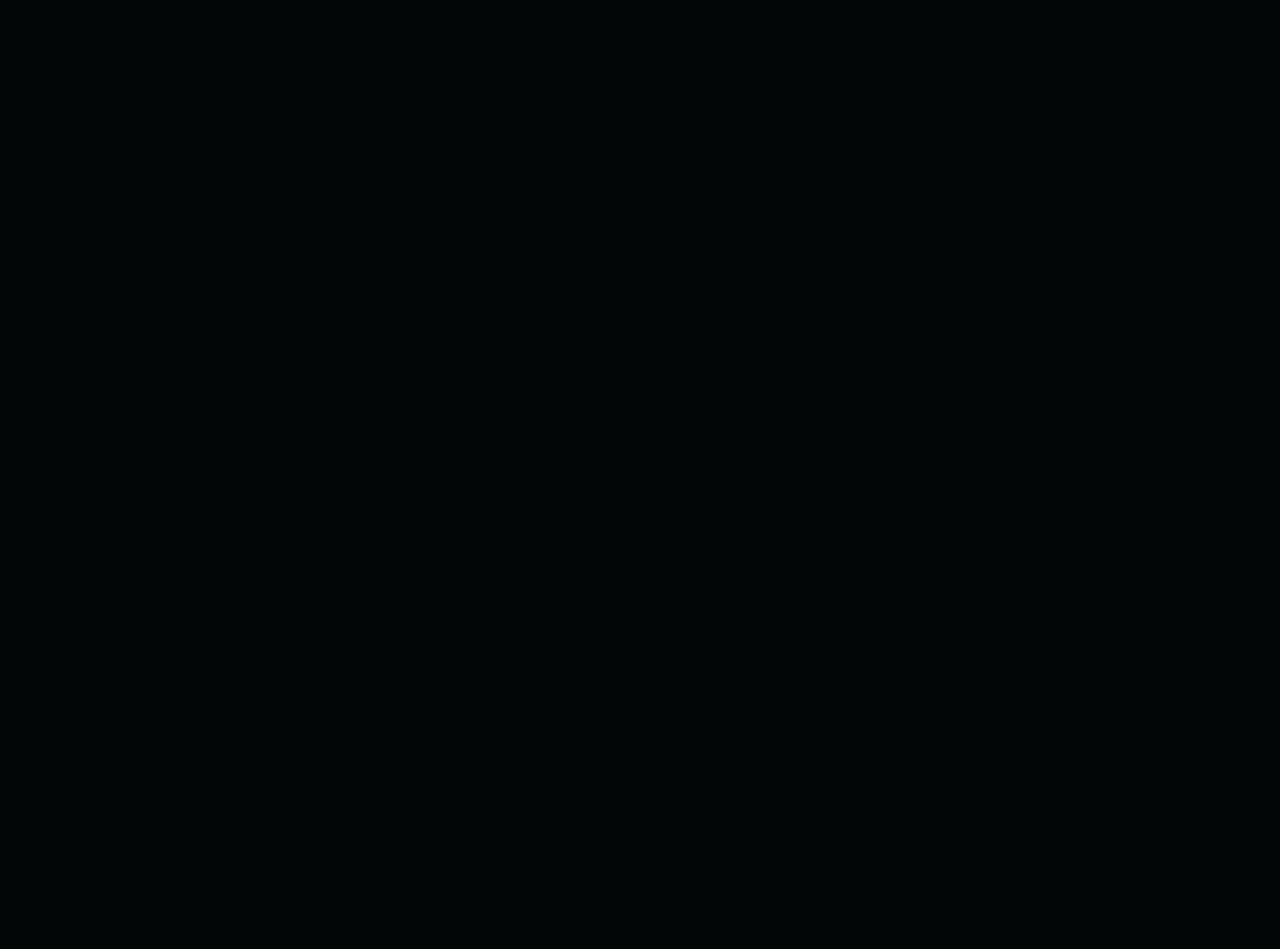
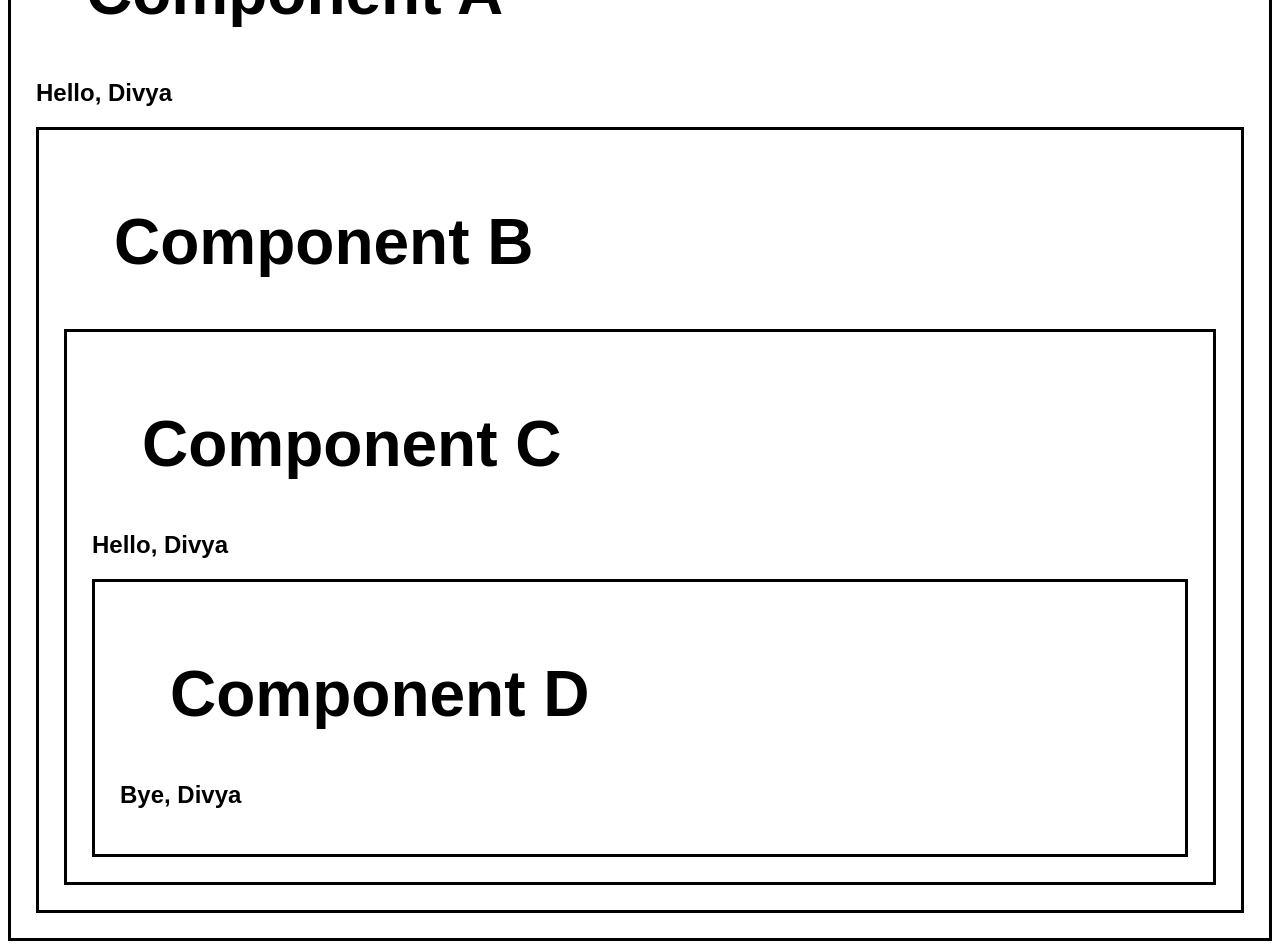
Before and after one commit to Aroraboy/React, a React (Vite) app in the folder react-app/: page / in a window 1280 px wide. Shown: the part 7200-8149 px from the top of the page. Before the commit the page ends 7085 px from the top, so only its background shows below. Built offline with nearby package versions, Linux system fonts and the light colour scheme.

Commit message:
feat: add ComponentA, ComponentB, ComponentC, and ComponentD for user context management and update styles

```diff
--- a/react-app/src/App.jsx
+++ b/react-app/src/App.jsx
@@ -17,6 +17,8 @@
 import ToDoList from "./ToDoList.jsx";
 import Effect from "./Effect.jsx";
 import DigitalClock from "./DigitalClock.jsx";
+import ComponentA from "./ComponentA.jsx";
+
 
 function App() {
 
@@ -58,6 +60,8 @@
     <ToDoList/>
     <Effect/>
     <DigitalClock/>
+    <ComponentA/>
+
     </>
   )
 }
--- /dev/null
+++ b/react-app/src/ComponentA.jsx
@@ -0,0 +1,21 @@
+import ComponentB from "./ComponentB.jsx";
+import React, { useState, createContext } from "react";
+
+export const UserContext = createContext();
+
+function ComponentA() {
+
+    const [user, setuser] = useState("Divya");
+
+    return(
+        <div className="box">
+            <h1>Component A</h1>
+            <h2>{`Hello, ${user}`}</h2>
+            <UserContext.Provider value={user}>
+                <ComponentB />
+            </UserContext.Provider>
+        </div>
+    )
+
+}
+export default ComponentA;
--- /dev/null
+++ b/react-app/src/ComponentB.jsx
@@ -0,0 +1,15 @@
+import ComponentC from "./ComponentC.jsx";
+
+function ComponentB() {
+
+
+
+    return(
+        <div className="box">
+            <h1>Component B</h1>
+            <ComponentC />
+        </div>
+    )
+
+}
+export default ComponentB;
--- /dev/null
+++ b/react-app/src/ComponentC.jsx
@@ -0,0 +1,19 @@
+import ComponentD from "./ComponentD.jsx";
+import React, { useContext } from "react";
+import { UserContext } from "./ComponentA.jsx";
+
+function ComponentC() {
+
+    const user = useContext(UserContext);
+
+
+    return(
+        <div className="box">
+            <h1>Component C</h1>
+            <h2>{`Hello, ${user}`}</h2>
+            <ComponentD />
+        </div>
+    );
+
+}
+export default ComponentC;
--- /dev/null
+++ b/react-app/src/ComponentD.jsx
@@ -0,0 +1,16 @@
+import React, { useContext } from "react";
+import { UserContext } from "./ComponentA.jsx";
+
+function ComponentD() {
+
+    const user = useContext(UserContext);
+
+    return(
+        <div className="box">
+            <h1>Component D</h1>
+            <h2>{`Bye, ${user}`}</h2>
+        </div>
+    )
+
+}
+export default ComponentD;
--- a/react-app/src/index.css
+++ b/react-app/src/index.css
@@ -152,7 +152,7 @@
   border: 3px solid hsl(0, 0%, 80%);
 }
 body{
-  background-color: hsl(195, 40%, 2%);
+  background-color: white;
 }
 .to-do-list{
   font-family: Arial, sans-serif;
@@ -232,3 +232,7 @@
   text-shadow: 3px 3px 5px hsla(0, 0%, 0%, 0.4);
 
 }
+.box{
+  border: 3px solid black;
+  padding: 25px;
+}
```
